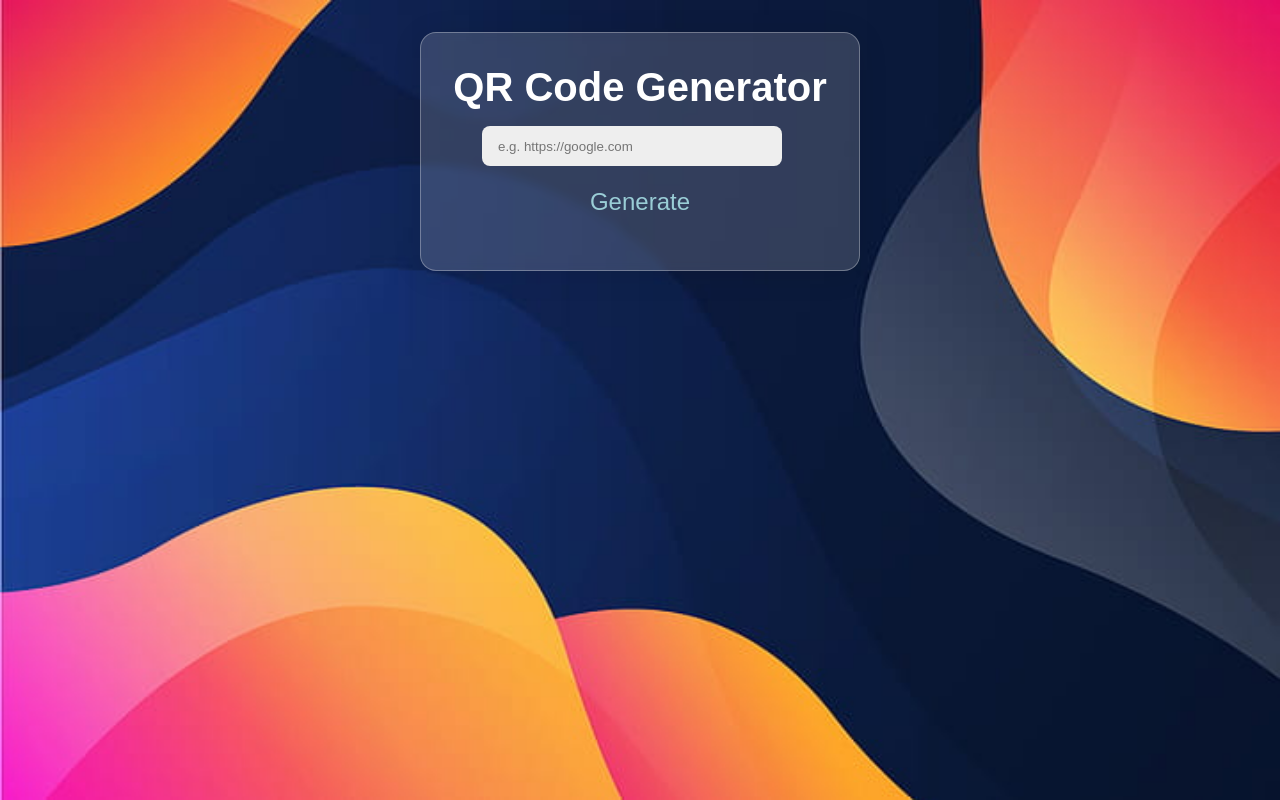
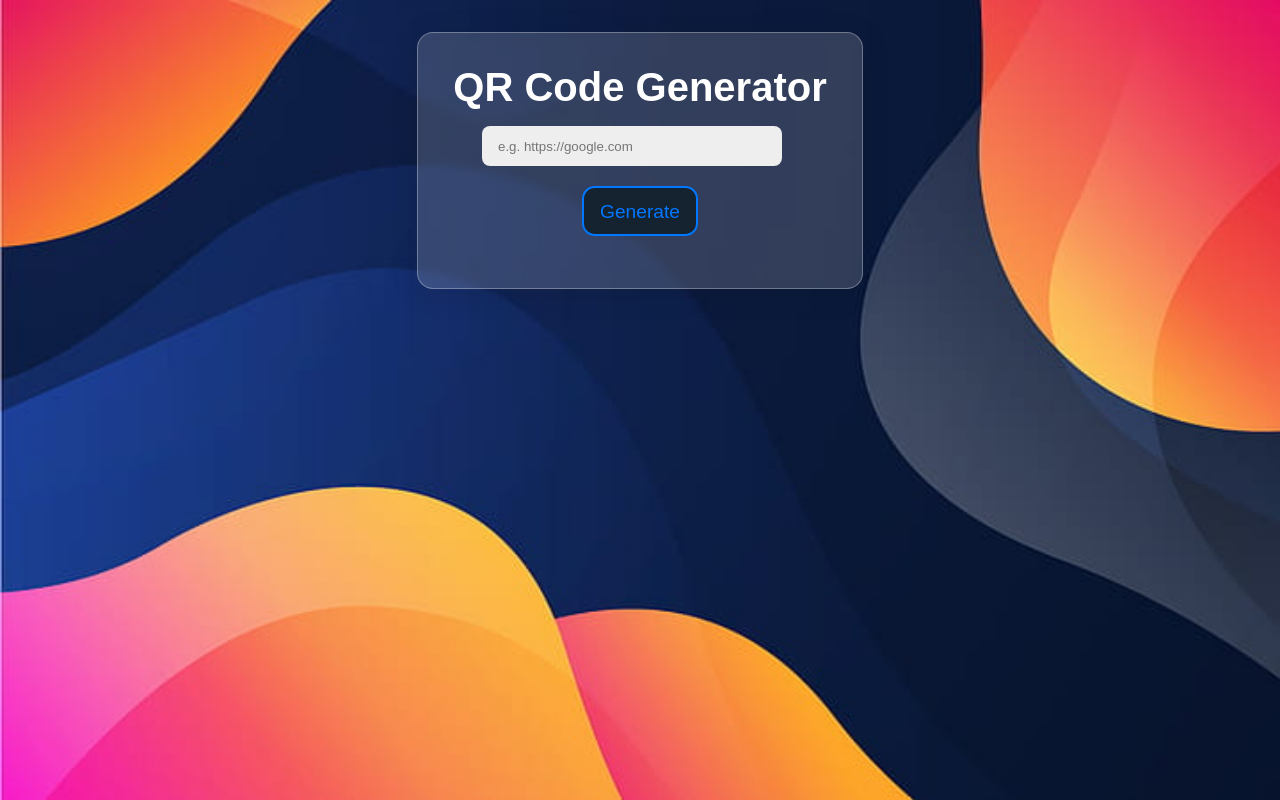
Before and after one commit to SaraFreitas-dev/QRcode_Generator, a React (Vite) app: page / in a window 1280 px wide. Built offline with nearby package versions, Linux system fonts and the light colour scheme.

Commit message:
added styles to buttons

```diff
--- a/src/App.jsx
+++ b/src/App.jsx
@@ -35,13 +35,13 @@ const generateQRcode = () => {
           value={url}
           onChange={(evt) => setUrl(evt.target.value)}
         />
-        <button type="button" onClick={generateQRcode}>Generate</button>
+        <button type="button" class="btn" onClick={generateQRcode}>Generate</button>
 
 
      <div className="img-container">
             {qrcode && <>
               <img src={qrcode}/>
-              <a href={qrcode} download="qrcode.png">Download</a>
+              <a href={qrcode} download="qrcode.png" class="down-btn">Download</a>
               </>}
 </div>
         </div>
--- a/src/index.css
+++ b/src/index.css
@@ -43,16 +43,111 @@ body{
   margin-right: 1rem;
 }
 
-.glass button{
+.btn{
+  font-weight:500;
+  font-family: inherit;
+  font-size: 1.2rem;
+}
+
+
+/*Download btn*/
+.img-container a{
   appearance: none;
   outline: none;
   border: none;
   background: none;
   cursor:pointer;
-  color: #9acdd6;
-  font-size: 1.5rem;
-  line-height: 3;
+  font-weight:500 !important;
+  font-family: inherit;
+  font-size: 1.2rem !important;
+  line-height: 1;
   text-decoration: none;
+  margin-top: 1rem;
+}
+
+.img-container a {
+  --color: #0077ff;
+  display: inline-block;
+  width: 6em;
+  height: 2.6em;
+  line-height: 2.5em;
+  overflow: hidden;
+  margin: 20px;
+  font-size: 17px;
+  z-index: 1;
+  color: var(--color);
+  border: 2px solid var(--color);
+  border-radius: 0.8rem;
+  position: relative;
+  background-color: #15222f;
+}
+
+.img-container a::before {
+  position: absolute;
+  content: "";
+  background: var(--color);
+  width: 150px;
+  height: 200px;
+  z-index: -1;
+  border-radius: 50%;
+}
+
+.img-container a:hover {
+  color: white;
+}
+
+.img-container a:before {
+  top: 100%;
+  left: 100%;
+  transition: .4s all;
+}
+
+.img-container a:hover::before {
+  top: -50px;
+  left: -30px;
+}
+
+
+button {
+  --color: #0077ff;
+  display: inline-block;
+  width: 6em;
+  height: 2.6em;
+  line-height: 2.5em;
+  overflow: hidden;
+  margin: 20px;
+  font-size: 17px;
+  z-index: 1;
+  color: var(--color);
+  border: 2px solid var(--color);
+  border-radius: 0.8rem;
+  position: relative;
+  background-color: #15222f;
+}
+
+button::before {
+  position: absolute;
+  content: "";
+  background: var(--color);
+  width: 150px;
+  height: 200px;
+  z-index: -1;
+  border-radius: 50%;
+}
+
+button:hover {
+  color: white;
+}
+
+button:before {
+  top: 100%;
+  left: 100%;
+  transition: .4s all;
+}
+
+button:hover::before {
+  top: -50px;
+  left: -30px;
 }
 
 /*Glassmorphism effect*/
@@ -67,19 +162,6 @@ body{
 
 }
 
-/*Download btn*/
-.img-container a{
-  appearance: none;
-  outline: none;
-  border: none;
-  background: none;
-  cursor:pointer;
-  color: #9acdd6;
-  font-size: 1.5rem;
-  line-height: 1;
-  text-decoration: none;
-  margin-top: 1rem;
-}
 
 .qr-container img {
   display: block;
```
